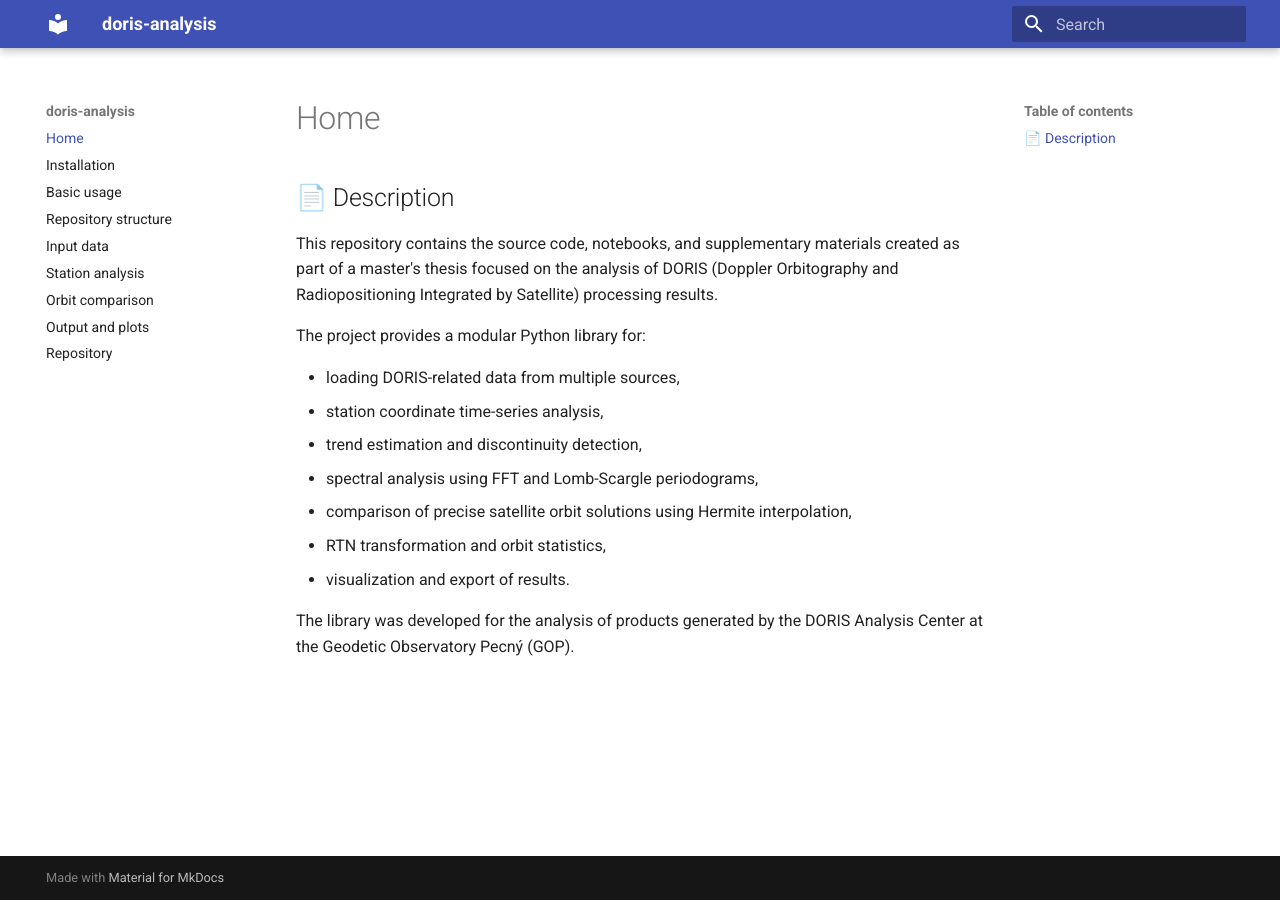
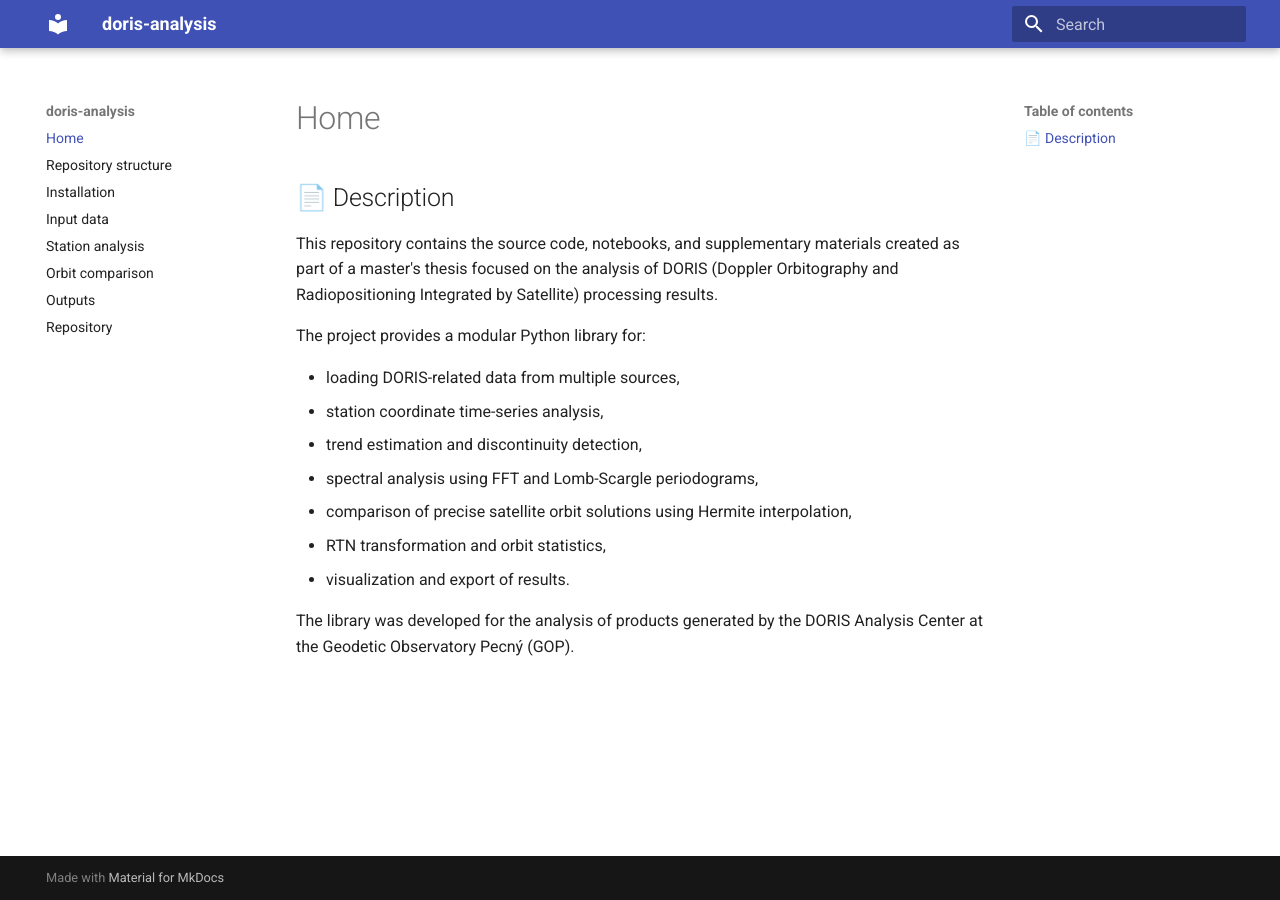
Before and after one commit to kovarmi9/MasterThesis-DorisAnalysis, an MkDocs documentation site: the page built from doc/docs_src/index.md, in a window 1280 px wide. Built offline with MkDocs 1.6.1 and Material for MkDocs 9.7.7, drawn with Linux system fonts in a browser that asks for light colours.

Commit message:
[Deploy]

```diff
--- a/doc/mkdocs.yml
+++ b/doc/mkdocs.yml
@@ -13,11 +13,10 @@ docs_dir: docs_src
 
 nav:
   - Home: index.md
+  - Repository structure: structure.md
   - Installation: installation.md
-  - Basic usage: usage.md
-  - Repository structure: structure.md
   - Input data: input.md
   - Station analysis: stations.md
   - Orbit comparison: orbits.md
-  - Output and plots: output.md
+  - Outputs: output.md
   - Repository: https://github.com/kovarmi9/MasterThesis-DorisAnalysis
```
